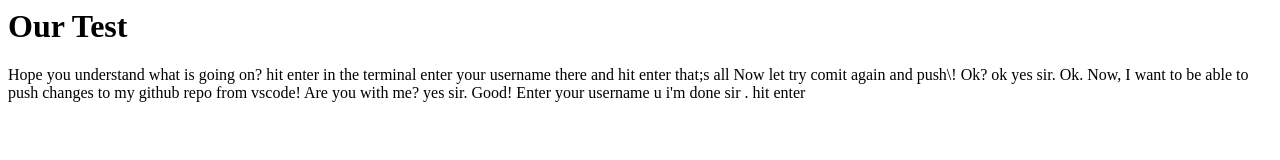
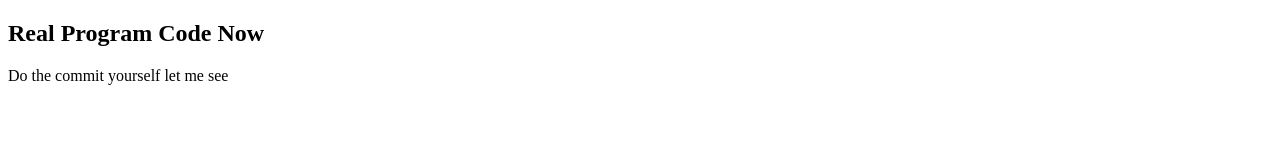
Before and after one commit to ebuberoderick/testvscode, a plain HTML site: page index.html in a window 1280 px wide. Drawn offline with Linux system fonts and the light colour scheme.

Commit message:
first time here

```diff
--- a/index.html
+++ b/index.html
@@ -1,39 +1,17 @@
-<html>
-<head><title>Test Github VS VSCode</title></head>
+<!DOCTYPE html>
+<html lang="en">
+<head>
+    <meta charset="UTF-8">
+    <meta name="viewport" content="width=device-width, initial-scale=1.0">
+    <title>Test GitHUB vs VSCode</title>
+</head>
 <body>
-<h1>
-Our Test
-</h1>
+    <h2>
+        Real Program Code  Now
+    </h2>
 
-<p>
-    Hope you understand what is going on?
-
-    hit enter in the terminal
-
-    enter your username there and hit enter
-
-    that;s all
-
-    Now let try comit again and push\! Ok?
-
-    ok
-
-    yes sir.
-
-    Ok.
-
-    Now, I want to be able to push changes to my github repo from vscode!
-    Are you with me?
-
-    yes sir.
-
-    Good!
-
-    Enter your username u
-
-    i'm done sir .
-    hit enter
-</p>
-
+    <p>
+        Do the commit yourself let me see
+    </p>
 </body>
 </html>
```
